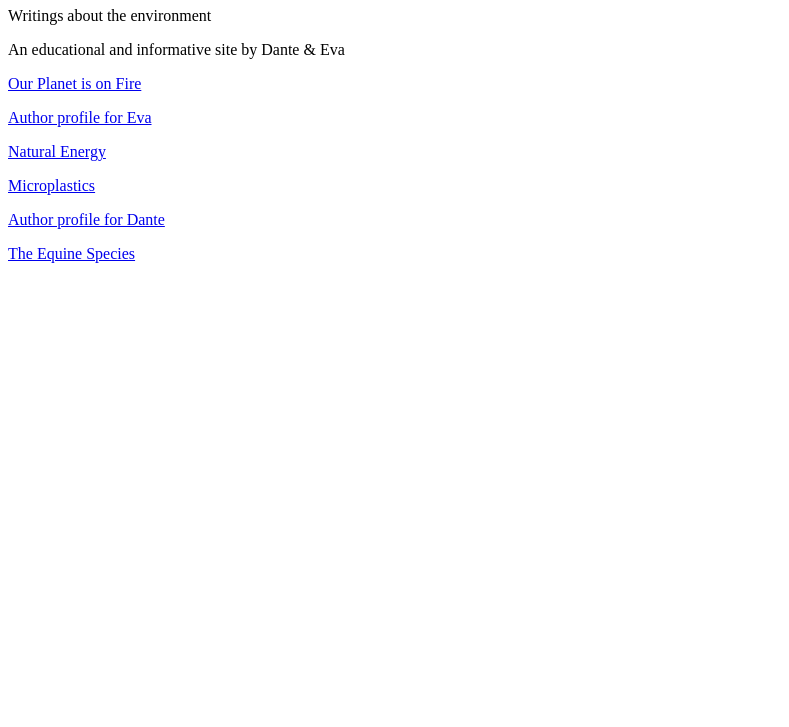
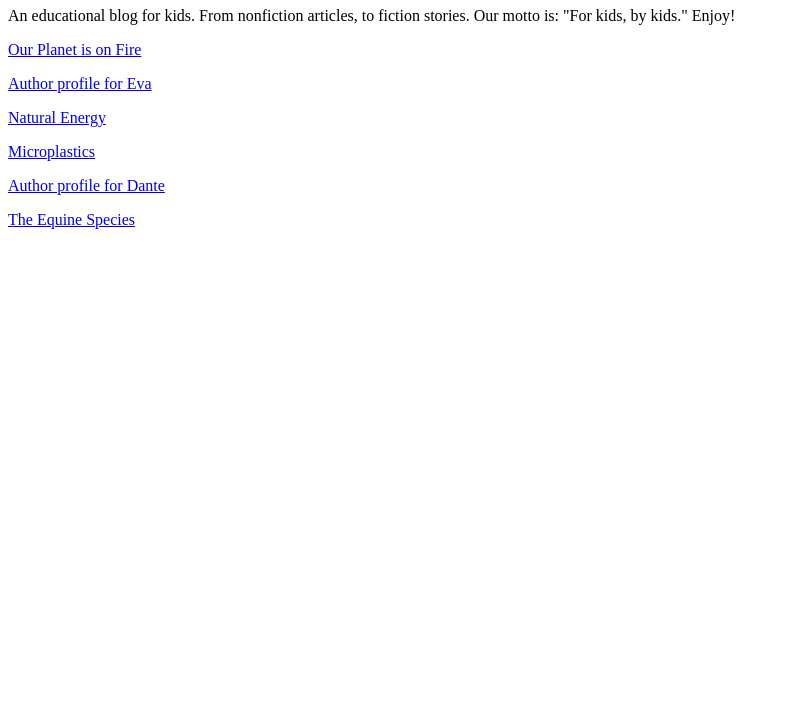
Before and after one commit to colinmegill/kidsbioblog, a Gatsby site: page / in a window 1280 px wide. Shown: the part 73-800 px from the top of the page, without its empty margins (0-789 px from the left). Built offline with nearby package versions, Linux system fonts and the light colour scheme; Gatsby itself is replaced by a stand-in of ours.

Commit message:
Update index.mdx

```diff
--- a/src/pages/index.mdx
+++ b/src/pages/index.mdx
@@ -1,8 +1,8 @@
 # For Kids By Kids Bio Blog
 
-Writings about the environment
-
-An educational and informative site by Dante & Eva
+An educational blog for kids.
+From nonfiction articles, to fiction stories.
+Our motto is: "For kids, by kids." Enjoy!
 
 [Our Planet is on Fire](/planet-on-fire)
 
```
